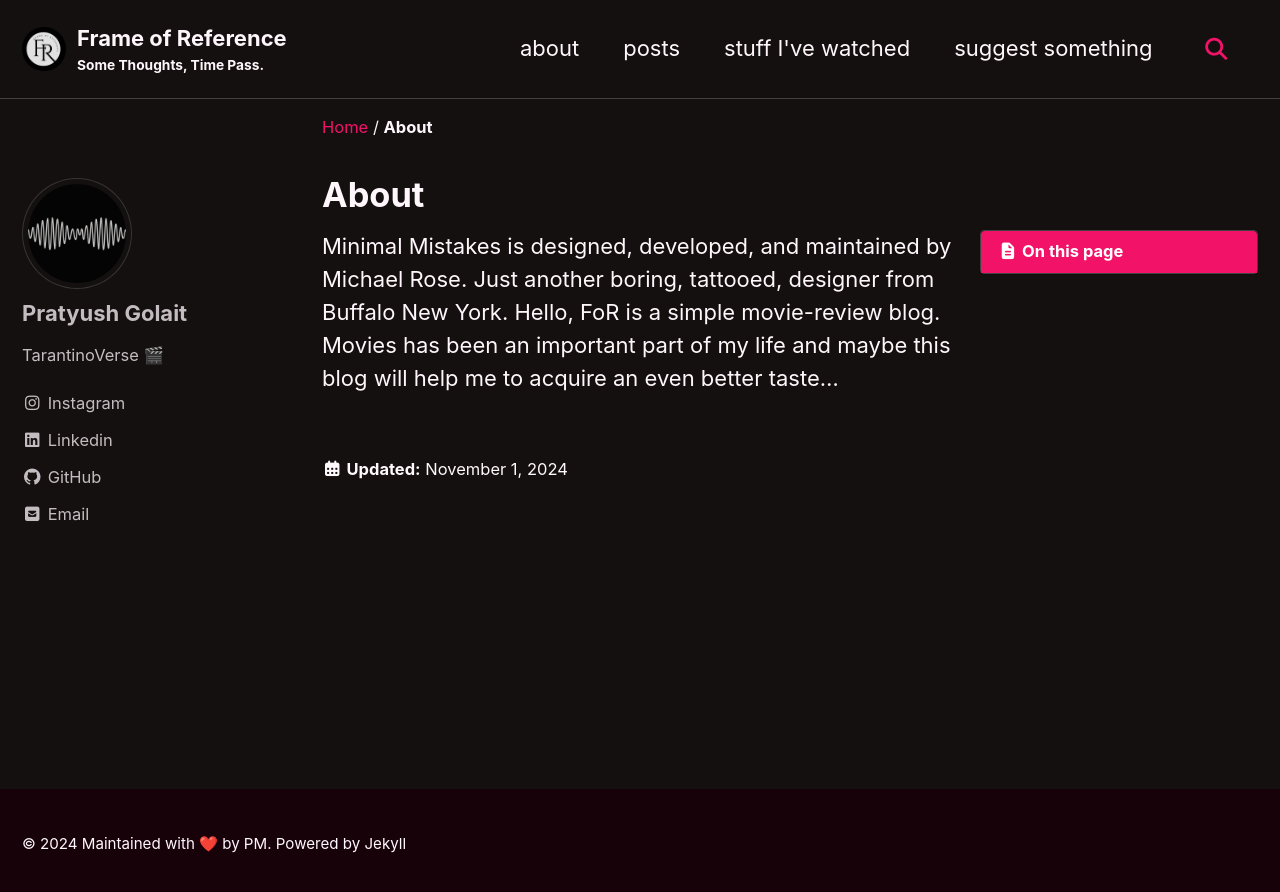
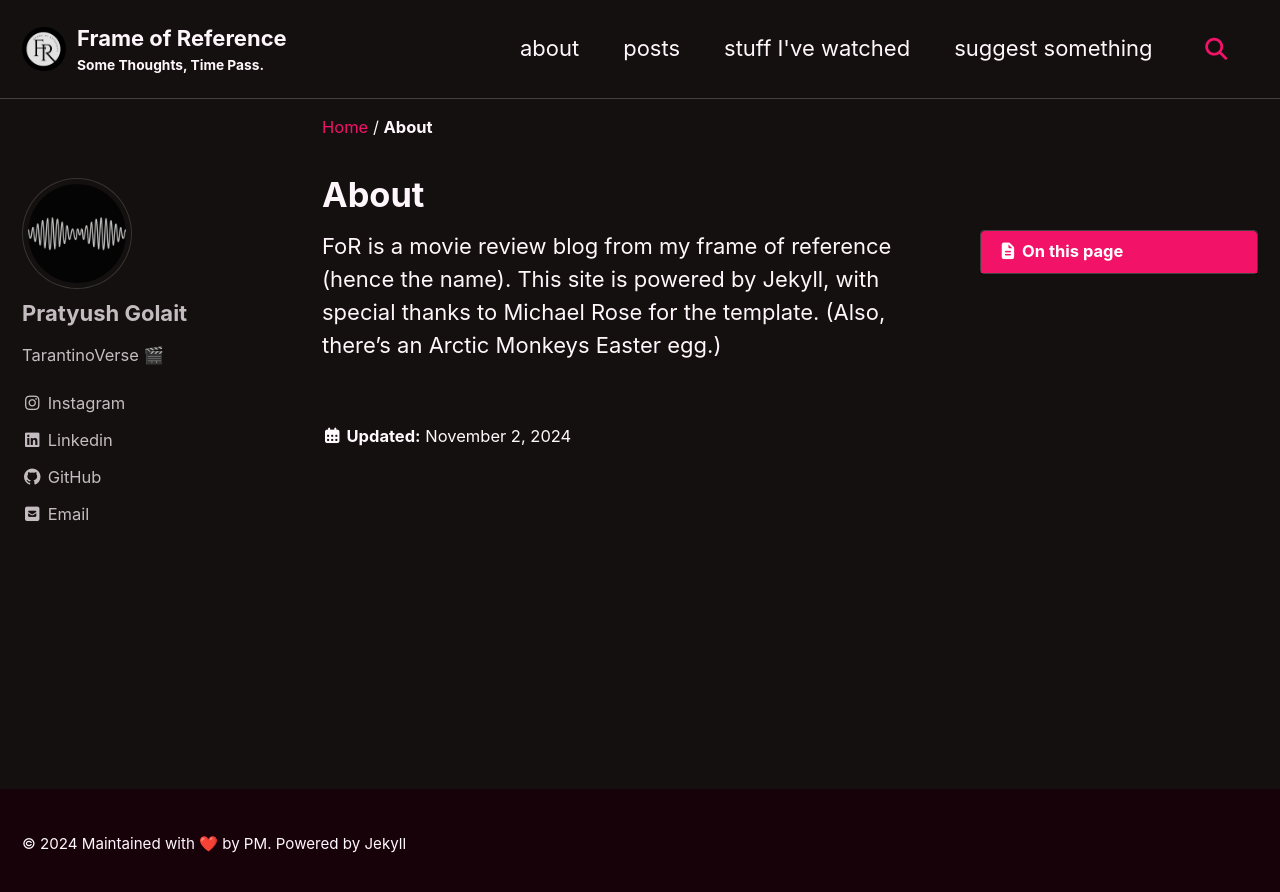
Before and after one commit to pmgolait/frame-of-reference, a Jekyll site: the page built from _pages/about.md, in a window 1280 px wide. Shown: the top 892 px of the page. Built offline with Jekyll 4.4.1, drawn with Linux system fonts in a browser that asks for light colours; cached includes are drawn as plain includes.

Commit message:
update about section

```diff
--- a/_pages/about.md
+++ b/_pages/about.md
@@ -2,10 +2,9 @@
 permalink: /about/
 title: "About"
 excerpt: "Minimal Mistakes is a flexible two-column Jekyll theme."
-last_modified_at: 2024-11-01
+last_modified_at: 2024-11-02
 toc: true
 # published: true
 ---
 
-Minimal Mistakes is designed, developed, and maintained by Michael Rose. Just another boring, tattooed, designer from Buffalo New York.
-Hello, FoR is a simple movie-review blog. Movies has been an important part of my life and maybe this blog will help me to acquire an even better taste...
+FoR is a movie review blog from my frame of reference (hence the name). This site is powered by Jekyll, with special thanks to Michael Rose for the template. (Also, there’s an Arctic Monkeys Easter egg.)
```
